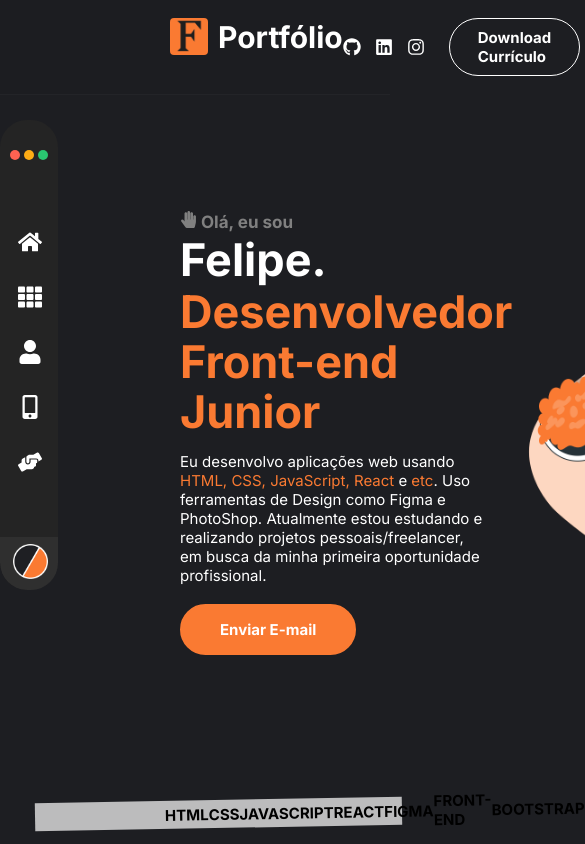
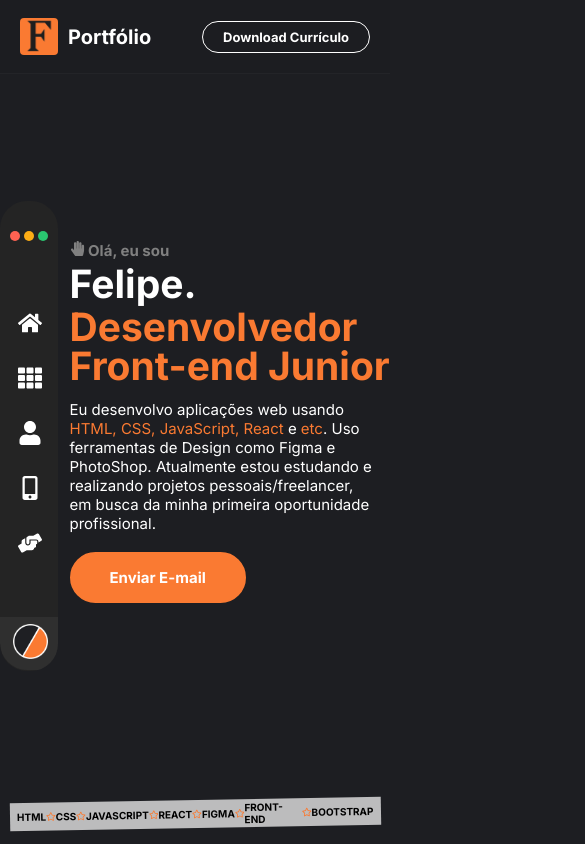
Before and after one commit to FelipeRLH/Site-Portfolio-2, a React (Create React App) app: page / in a window 390 px wide. Shown: the top 844 px of the page, 585 px wide, since content can reach past the window. Built offline with nearby package versions, Linux system fonts and the light colour scheme.

Commit message:
Adição do responsivo v1.1

```diff
--- a/src/Components/Contact/Footer.css
+++ b/src/Components/Contact/Footer.css
@@ -26,3 +26,16 @@
 .links_contact a:hover {
     color: #fff;
 }
+
+
+
+/* MEDIA QUERYS */
+/* CELULAR */
+@media only screen and (max-width: 500px) {
+
+    /* --------FOOTER */
+    .footer_contact {
+        font-size: 8px;
+        padding: 13px 15px;
+    }
+}
--- a/src/Components/Contact/Form.jsx
+++ b/src/Components/Contact/Form.jsx
@@ -45,7 +45,7 @@ function Form() {
                     <input
                         className='emailimput'
                         type="email"
-                        placeholder='Email'
+                        placeholder='Digite seu email'
                         onChange={(e) => setEmail(e.target.value)}
                         value={email}
                     />
--- a/src/Components/Home/Navbar.css
+++ b/src/Components/Home/Navbar.css
@@ -4,23 +4,23 @@
     --secondary-color: #ffffff;
 }
 
-body{
+body {
     background-color: #1D1E22;
 }
 
-.navbar{
+.navbar {
     display: flex;
     justify-content: space-between;
     padding: 18px 170px;
     border-bottom: rgb(255, 255, 255, 3%) solid 1px;
 }
 
-.container_navbar{
+.container_navbar {
     background-color: rgb(0, 0, 0, 2%);
 }
 
 /* -----LOGO AREA */
-.logo_container a{
+.logo_container a {
     display: flex;
     align-items: center;
     color: var(--secondary-color);
@@ -32,7 +32,7 @@ body{
     text-decoration: none;
 }
 
-.logo_box{
+.logo_box {
     background: var(--primary-color);
     width: 38px;
     height: 37px;
@@ -42,19 +42,19 @@ body{
 }
 
 /* ----- ICONS AREA */
-.icons-navbar{
+.icons-navbar {
     display: flex;
     gap: 24px;
     align-items: center;
 }
 
-.icons{
+.icons {
     display: flex;
     gap: 0.875rem;
     font-size: 18px;
 }
 
-.icons a{
+.icons a {
     display: flex;
     transition: .5s;
     cursor: pointer;
@@ -65,7 +65,7 @@ body{
     color: #FA7A32;
 }
 
-.btn_curriculo{
+.btn_curriculo {
     padding: 9px 28px;
     background: none;
     color: var(--secondary-color);
@@ -79,7 +79,38 @@ body{
     transition: .5s;
 }
 
-.btn_curriculo:hover{
+.btn_curriculo:hover {
     background-color: var(--primary-color);
     border-color: #000;
 }
+
+
+
+
+
+/* MEDIA QUERYS */
+/* CELULAR */
+@media only screen and (max-width: 500px) {
+
+    /* ----- GERAL */
+    .navbar {
+        display: flex;
+        padding: 18px 20px;
+    }
+
+    /* -----LOGO AREA */
+    .logo_container a {
+        gap: 10px;
+        font-size: 20px;
+    }
+
+    /* ----- ICONS AREA */
+    .icons {
+        display: none;
+    }
+
+    .btn_curriculo {
+        padding: 7px 20px;
+        font-size: 13px;
+    }
+}
--- a/src/Components/Home/Navbar.jsx
+++ b/src/Components/Home/Navbar.jsx
@@ -2,7 +2,7 @@ import { Link } from 'react-router-dom'
 import { FaGithub, FaLinkedin, FaInstagram } from 'react-icons/fa'
 
 import logoportfolio from '../../Assets/Home/Img/logoportfolio.png'
-import curriculo from '../../Assets/Home/Curriculo.pdf'
+import curriculo from '../../Assets/Home/CurriculoFelipe.pdf'
 
 import '../Home/Navbar.css'
 
--- a/src/Components/Home/Sidebar.css
+++ b/src/Components/Home/Sidebar.css
@@ -16,7 +16,7 @@
     transition: .4s;
 }
 
-.sidebar{
+.sidebar {
     position: sticky;
     top: 76px;
 }
@@ -130,3 +130,26 @@
     padding-left: 7px;
     padding-right: 5px;
 }
+
+
+
+/* MEDIA QUERYS */
+/* CELULAR */
+@media only screen and (max-width: 500px) {
+
+    /*  ---- GERAL */
+    .navigation {
+        margin-top: 15vh;
+    }
+}
+
+
+
+/* Televisão */
+@media only screen and (min-width: 1600px) {
+
+    /* ----- GERAL */
+    .navigation {
+        margin-top: 15vh;
+    }
+}
--- a/src/Components/Projects/Project.jsx
+++ b/src/Components/Projects/Project.jsx
@@ -17,8 +17,8 @@ function Project() {
                 {data.map((item) => {
                     const { id, name, text, image, link } = item;
                     return (
-                        <a href={link} className='link_projects'>
-                            <div className='project' key={id}>
+                        <a href={link} className='link_projects' key={id}>
+                            <div className='project' >
                                 <img src={image} alt={name} />
 
                                 <div className="infos">
--- a/src/Pages/About.css
+++ b/src/Pages/About.css
@@ -106,6 +106,10 @@
     list-style: none;
 }
 
+.softskills ul li:last-child {
+    visibility: hidden;
+}
+
 
 /* -------- INDICAÇÔES */
 /* GERAL */
@@ -209,3 +213,64 @@
 .buttons button:first-child img {
     transform: rotate(180deg);
 }
+
+
+
+
+
+
+/* MEDIA QUERYS */
+/* CELULAR */
+@media only screen and (max-width: 500px) {
+
+    /* ---- SOBRE MIM */
+    .intro_about {
+        padding: 80px 0;
+        text-align: center;
+    }
+
+    .intro_about div h1 {
+        font-size: 39px;
+    }
+
+    .intro_about p {
+        width: 281px;
+        font-size: 14px;
+    }
+
+    .intro_about img {
+        display: none;
+    }
+
+    /* ----- SKILLS */
+    /* LOGOS */
+    .logos_about_container {
+        display: grid;
+        grid-template: auto auto/ auto auto auto;
+    }
+
+    .logo_about img {
+        width: 50px;
+    }
+
+    .about_4 img {
+        width: 65px;
+    }
+
+    .about_5 img {
+        width: 72px;
+    }
+
+    /* ----- SOFTSKILLS */
+    .softskills ul {
+        display: grid;
+        grid-template: auto auto auto / auto auto;
+        font-size: 13px;
+        gap: 15px;
+        list-style: inside;
+    }
+
+    .softskills ul li:last-child {
+        visibility: visible;
+    }
+}
--- a/src/Pages/About.jsx
+++ b/src/Pages/About.jsx
@@ -99,6 +99,7 @@ function About() {
           <li>Criativo</li>
           <li>Proativo</li>
           <li>Motivador</li>
+          <li>Aprendo rápido</li>
         </ul>
       </div>
 
--- a/src/Pages/Contact.css
+++ b/src/Pages/Contact.css
@@ -1,3 +1,4 @@
+/*  ---- TITLE */
 .title_contact {
     color: #fff;
     background-color: #252525;
@@ -53,7 +54,7 @@ textarea {
     color: #fff;
 }
 
-textarea{
+textarea {
     height: 175px;
 }
 
@@ -87,3 +88,34 @@ textarea{
     margin-top: 4px;
     cursor: pointer;
 }
+
+
+
+/* MEDIA QUERYS */
+/* CELULAR */
+@media only screen and (max-width: 500px) {
+
+    /*  ---- TITLE */
+    .title_contact {
+        padding: 40px 80px;
+    }
+
+    /* ---------  AREA DE CONTATO */
+    .container_contact {
+        flex-direction: column;
+        padding: 0 100px;
+        margin-left: 20px;
+    }
+
+    /* NÚMERO E EMAIL */
+    .num_email div {
+        font-size: 15px;
+    }
+    .num_email {
+        margin-bottom: 40px;
+    }
+
+    .icon_contact {
+        font-size: 30px;
+    }
+}
--- a/src/Pages/Home.css
+++ b/src/Pages/Home.css
@@ -1,23 +1,27 @@
 /* ----- GERAL */
-*{
+* {
     font-family: 'Inter', sans-serif;
 }
 
 .container_main {
     display: flex;
     height: 80vh;
-    justify-content: space-between;
+    justify-content: center;
     align-items: center;
-    padding: 180px;
+    gap: 50px;
+}
+
+.img_container img {
+    width: 470px;
 }
 
 /* -----TEXTO */
-.text{
-    width: 450px;
+.text {
+    width: 28.125rem;
 }
 
-.text h2{
-    font-size: 17px;
+.text h2 {
+    font-size: 1.0625rem;
     color: #808080;
 }
 
@@ -26,25 +30,25 @@
     color: #fff;
 }
 
-.text h1{
-    font-size: 45px;
+.text h1 {
+    font-size: 2.8125rem;
     font-weight: bold;
     color: #FA7A32;
-    line-height: 50px;
+    line-height: 3.125rem;
 }
 
-.text p{
+.text p {
     width: 305px;
     margin-top: 15px;
     color: #fff;
     font-size: 15px;
 }
 
-.text p span{
+.text p span {
     color: #FA7A32;
 }
 
-.text button{
+.text button {
     margin-top: 19px;
     padding: 14px 38px;
     background-color: #FA7A32;
@@ -57,32 +61,138 @@
     cursor: pointer;
 }
 
-.text button:hover{
+.text button:hover {
     background: none;
     border: 2px solid #FA7A32;
 }
 
 /* FOOTER */
 
-.barra_footer{
+.barra_footer {
     position: absolute;
     bottom: 16px;
     left: 35px;
-    width: 94vw;
+    width: 95vw;
     height: 28px;
     background-color: rgb(255, 255, 255, 70%);
     transform: rotate(-1deg);
     font-size: 15px;
 }
 
-.barra_footer{
-display: flex;
-justify-content: space-around;
-padding: 0 130px;
-align-items: center;
-font-weight: bold;
+.barra_footer {
+    display: flex;
+    justify-content: space-around;
+    padding: 0 130px;
+    align-items: center;
+    font-weight: bold;
 }
 
 .barra_footer .iconStar {
     color: #FA7A32;
 }
+
+
+
+
+
+/* MEDIA QUERYS */
+/* CELULAR */
+@media only screen and (max-width: 500px) {
+
+    /* ----- GERAL */
+    .container_main {
+        flex-direction: column;
+        margin-top: 9%;
+        justify-content: center;
+        align-items: center;
+        /* text-align: center; */
+    }
+
+    .img_container img {
+        display: none;
+    }
+
+    /* -----TEXTO */
+    .text {
+        width: 321px;
+        margin-left: 70px;
+    }
+
+    .text h2 {
+        font-size: 15px;
+    }
+
+    .text h2 span {
+        font-size: 39px;
+    }
+
+    .text h1 {
+        font-size: 39px;
+        line-height: 39px;
+    }
+
+    /* FOOTER */
+    .barra_footer {
+        left: 10px;
+        width: 95vw;
+        font-size: 10px;
+    }
+
+    .barra_footer {
+        padding: 0 7px;
+    }
+}
+
+
+
+
+
+
+/* Televisão */
+@media only screen and (min-width: 1600px) {
+
+    /* ----- GERAL */
+    .container_main {
+        gap: 150px;
+    }
+
+    .img_container img {
+        width: 43.75rem;
+    }
+
+    /* ------ TEXTO */
+    .text {
+        width: 580px;
+    }
+
+    .text h2 {
+        font-size: 20px;
+    }
+
+    .text h2 span {
+        font-size: 70px;
+    }
+
+    .text h1 {
+        font-size: 70px;
+        line-height: 65px;
+    }
+
+    .text p {
+        width: 405px;
+        font-size: 20px;
+    }
+
+    .text button {
+        padding: 18px 42px;
+        font-size: 19px;
+    }
+
+
+    /* FOOTER */
+    .barra_footer {
+        bottom: 23px;
+        height: 32px;
+        font-size: 19px;
+    }
+}
--- a/src/Pages/Home.jsx
+++ b/src/Pages/Home.jsx
@@ -2,9 +2,10 @@ import React from 'react'
 import Navbar from '../Components/Home/Navbar'
 import Sidebar from '../Components/Home/Sidebar'
 
+import { FaHandPaper, FaRegStar } from 'react-icons/fa'
+import { Link } from 'react-router-dom'
+
 import img_inicial from '../Assets/Home/Img/img_inicial.png'
-import { FaHandPaper, FaRegStar } from 'react-icons/fa'
-
 import './Home.css'
 
 function Home() {
@@ -24,10 +25,14 @@ function Home() {
             realizando projetos pessoais/freelancer, em busca da
             minha primeira oportunidade profissional.
           </p>
-          <button>Enviar E-mail</button>
+          <Link to='/contact'>
+            <button>
+              Enviar E-mail
+            </button>
+          </Link>
         </div>
         <div className='img_container'>
-          <img src={img_inicial} alt="" width={'450px'} />
+          <img src={img_inicial} alt="" />
         </div>
       </div>
       <div className='barra_footer'>
--- a/src/Pages/Projects.css
+++ b/src/Pages/Projects.css
@@ -82,3 +82,40 @@
     color: #fff;
     text-decoration: none;
 }
+
+
+
+/* MEDIA QUERYS */
+/* CELULAR */
+@media only screen and (max-width: 500px) {
+
+    /* TÍTULO */
+    .title_projects p {
+        font-size: 13px;
+    }
+
+    /* CONTAINER PROJETOS */
+    .projects {
+        display: flex;
+        flex-direction: column;
+        align-items: center;
+    }
+
+    /* PROJETOS */
+    .project {
+        width: 280px;
+    }
+
+    /* INFOS */
+    .projects .project .infos {
+        width: 280px;
+    }
+
+    .projects .project .infos .name {
+        font-size: 14px;
+    }
+
+    .projects .project:hover .infos {
+        top: -35px;
+    }
+}
```
Also changed, not shown: 2 other files (tests, documents, lock files or other folders). Lines whose indentation alone changed are shown as unchanged.
